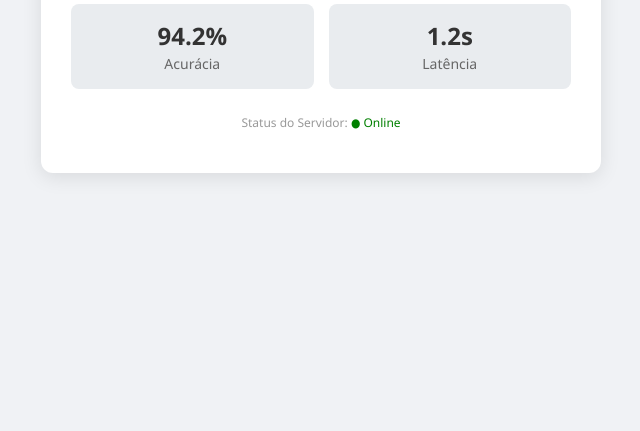
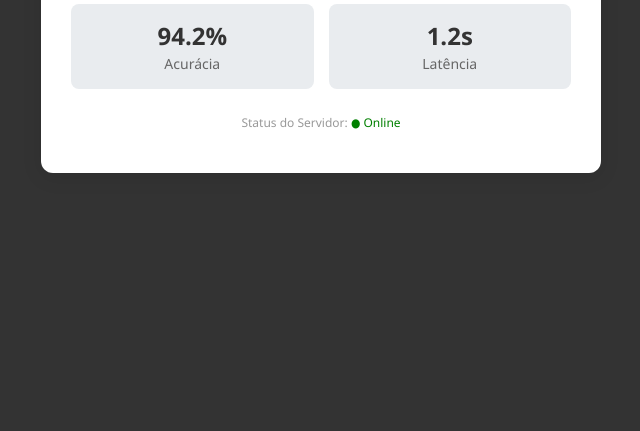
Before and after one commit to ViniSaraujo/Atividade_branch, a plain HTML site: page index.html in a window 1280 px wide. Shown: the part 369-800 px from the top of the page, without its empty margins (319-959 px from the left). Drawn offline with Linux system fonts and the light colour scheme.

Commit message:
Adicionado tema escuro experimental

```diff
--- a/index.html
+++ b/index.html
@@ -8,7 +8,7 @@
         /* CSS BASE - ESTE É O BLOCO QUE ELES VÃO ALTERAR NA BRANCH */
         body {
             font-family: 'Segoe UI', Tahoma, Geneva, Verdana, sans-serif;
-            background-color: #f0f2f5; /* Cor para alterar no modo noturno */
+            background-color: #333; /* Cor para alterar no modo noturno */
             color: #333;               /* Cor para alterar no modo noturno */
             margin: 0;
             display: flex;
```
